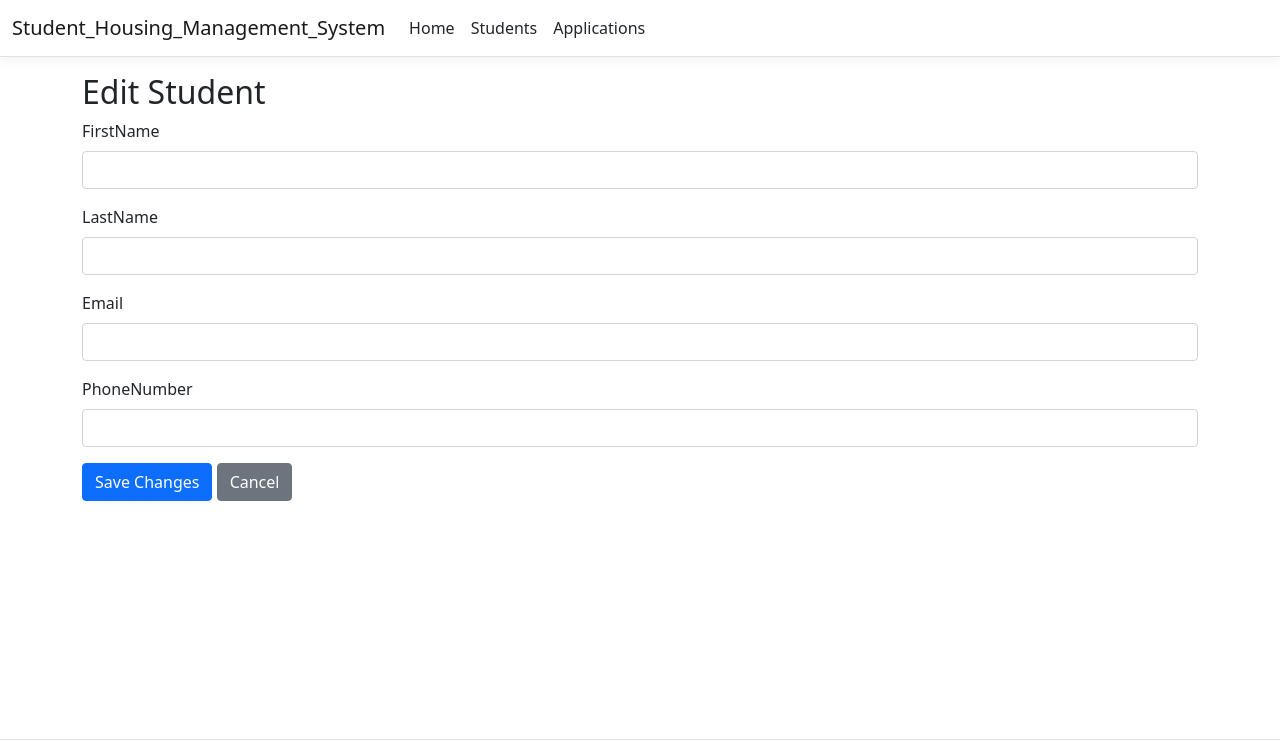
After one commit to KaterynaZashcholkinaa/StudentHousingManagementSystem, an ASP.NET Core app: template Student Housing Management System/Views/Student/Edit.cshtml in a window 1280 px wide. The commit adds this page. Shown: the top 741 px of the page. Run offline with ASP.NET Core 8, Linux system fonts and the light colour scheme; the template is opened without the code that fills it, so the values that code supplies are empty; style sheets or scripts are compiled from the project's sources.

Commit message:
Implement Student Edit functionality

```diff
--- /dev/null
+++ b/Student Housing Management System/Views/Student/Edit.cshtml
@@ -0,0 +1,37 @@
+@model Student_Housing_Management_System.Models.Student
+
+<h2>Edit Student</h2>
+
+<form asp-action="Edit" asp-route-id="@Model.StudentId" method="post">
+
+    <input type="hidden" asp-for="StudentId" />
+
+    <div class="mb-3">
+        <label asp-for="FirstName" class="form-label"></label>
+        <input asp-for="FirstName" class="form-control" />
+        <span asp-validation-for="FirstName" class="text-danger"></span>
+    </div>
+
+    <div class="mb-3">
+        <label asp-for="LastName" class="form-label"></label>
+        <input asp-for="LastName" class="form-control" />
+        <span asp-validation-for="LastName" class="text-danger"></span>
+    </div>
+
+    <div class="mb-3">
+        <label asp-for="Email" class="form-label"></label>
+        <input asp-for="Email" class="form-control" />
+        <span asp-validation-for="Email" class="text-danger"></span>
+    </div>
+
+    <div class="mb-3">
+        <label asp-for="PhoneNumber" class="form-label"></label>
+        <input asp-for="PhoneNumber" class="form-control" />
+        <span asp-validation-for="PhoneNumber" class="text-danger"></span>
+    </div>
+
+    <button type="submit" class="btn btn-primary">Save Changes</button>
+
+    <a asp-action="Index" class="btn btn-secondary">Cancel</a>
+
+</form>
```
Also changed, not shown: Student Housing Management System/Controllers/StudentController.cs (+37 -0 lines), Student Housing Management System/Repositories/StudentRepository.cs (+18 -0 lines), Student Housing Management System/Views/Student/Index.cshtml (+8 -0 lines).
